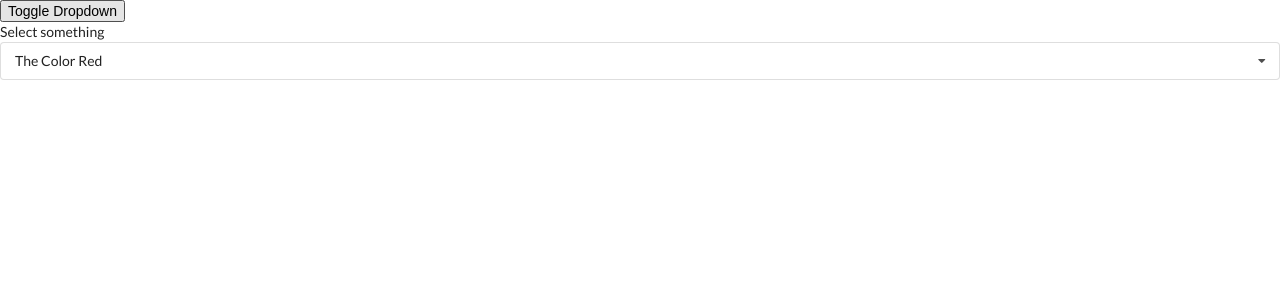
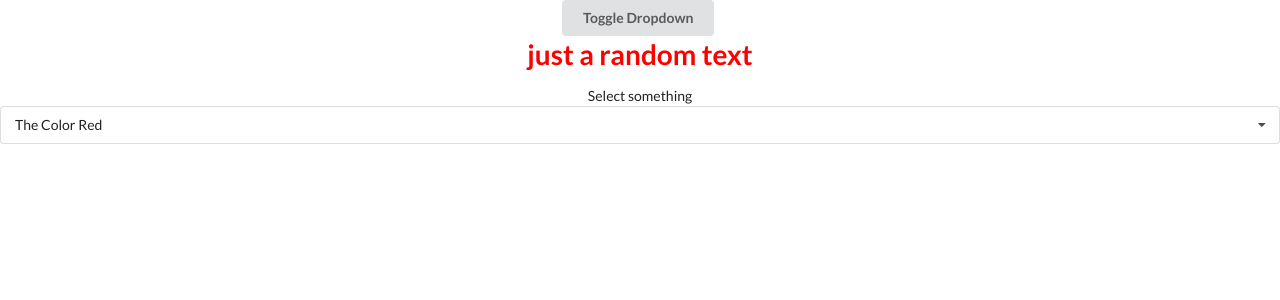
Before and after one commit to prashant-isbest/React-projects, a React (Create React App) app in the folder widget application/: page / in a window 1280 px wide. Shown: the top 300 px of the page. Built offline with nearby package versions, Linux system fonts and the light colour scheme.

Commit message:
toggle for dropdown added

```diff
--- a/widget application/src/App.js
+++ b/widget application/src/App.js
@@ -37,8 +37,11 @@ const App = () => {
   const [showDropdown, setShowDropdown] = useState(true);
   return (
     /* <Accordion items={items} /> */
-    <div>
-      <button onClick={() => setShowDropdown(!showDropdown)}>
+    <div style={{ textAlign: 'center' }}>
+      <button
+        className="ui button"
+        onClick={() => setShowDropdown(!showDropdown)}
+      >
         Toggle Dropdown
       </button>
       {showDropdown ? (
--- a/widget application/src/Components/Dropdown.js
+++ b/widget application/src/Components/Dropdown.js
@@ -6,16 +6,18 @@ const Dropdown = ({ options, selected, onSelectedChange }) => {
   const ref1 = useRef();
 
   useEffect(() => {
-    document.body.addEventListener(
-      'click',
-      (event) => {
-        console.log('body click');
-        if (ref1.current && ref1.current.contains(event.target)) return;
-        setOpen(false);
-        console.log('body setOpen fired');
-      },
-      { capture: true }
-    );
+    const onBodyClick = (event) => {
+      console.log('body click');
+      if (ref1.current && ref1.current.contains(event.target)) return;
+      setOpen(false);
+      console.log('body setOpen fired');
+    };
+
+    document.body.addEventListener('click', onBodyClick, { capture: true });
+
+    return () => {
+      document.body.removeEventListener('click', onBodyClick);
+    };
   }, []);
 
   const renderedOptions = options.map((option) => {
@@ -37,6 +39,7 @@ const Dropdown = ({ options, selected, onSelectedChange }) => {
   });
   return (
     <div ref={ref1} className="ui form">
+      <h1 style={{ color: `${selected.value}` }}>just a random text</h1>
       <div className="field">
         <div className="label">Select something</div>
         <div
```
